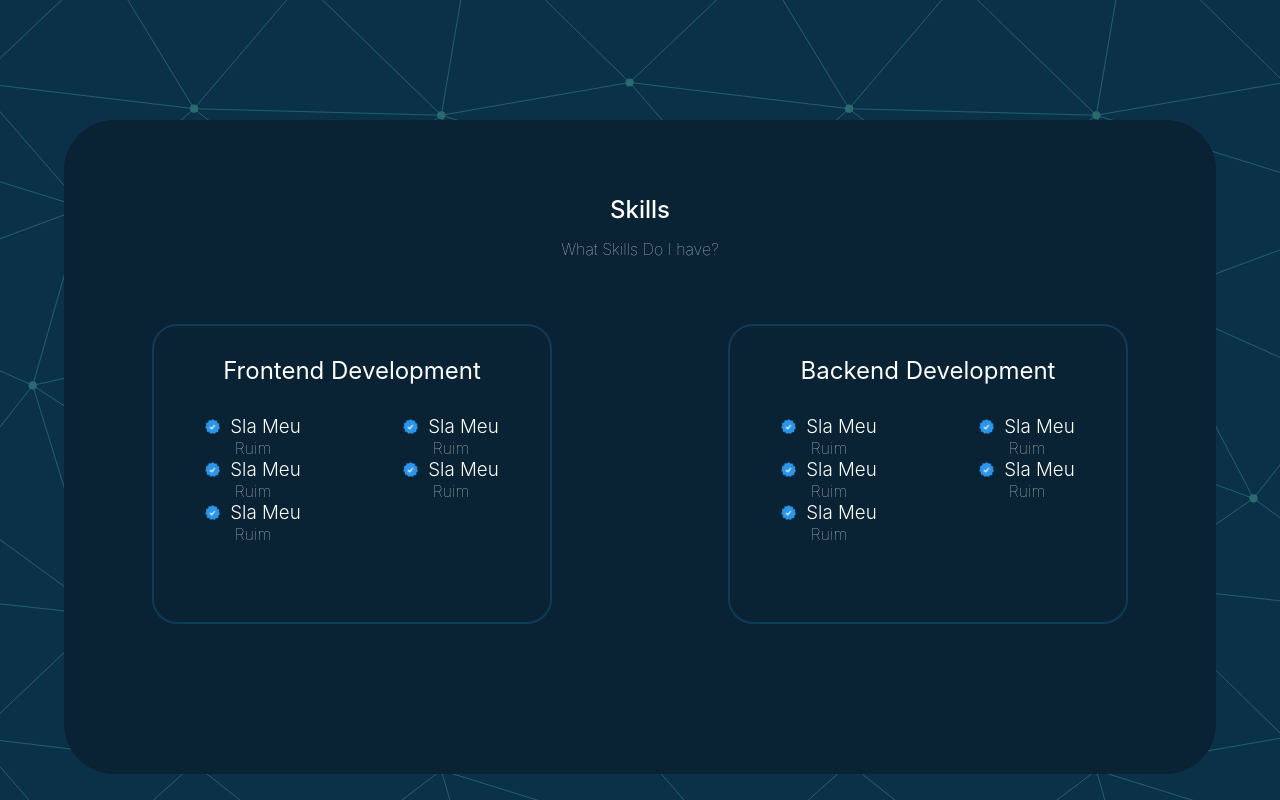
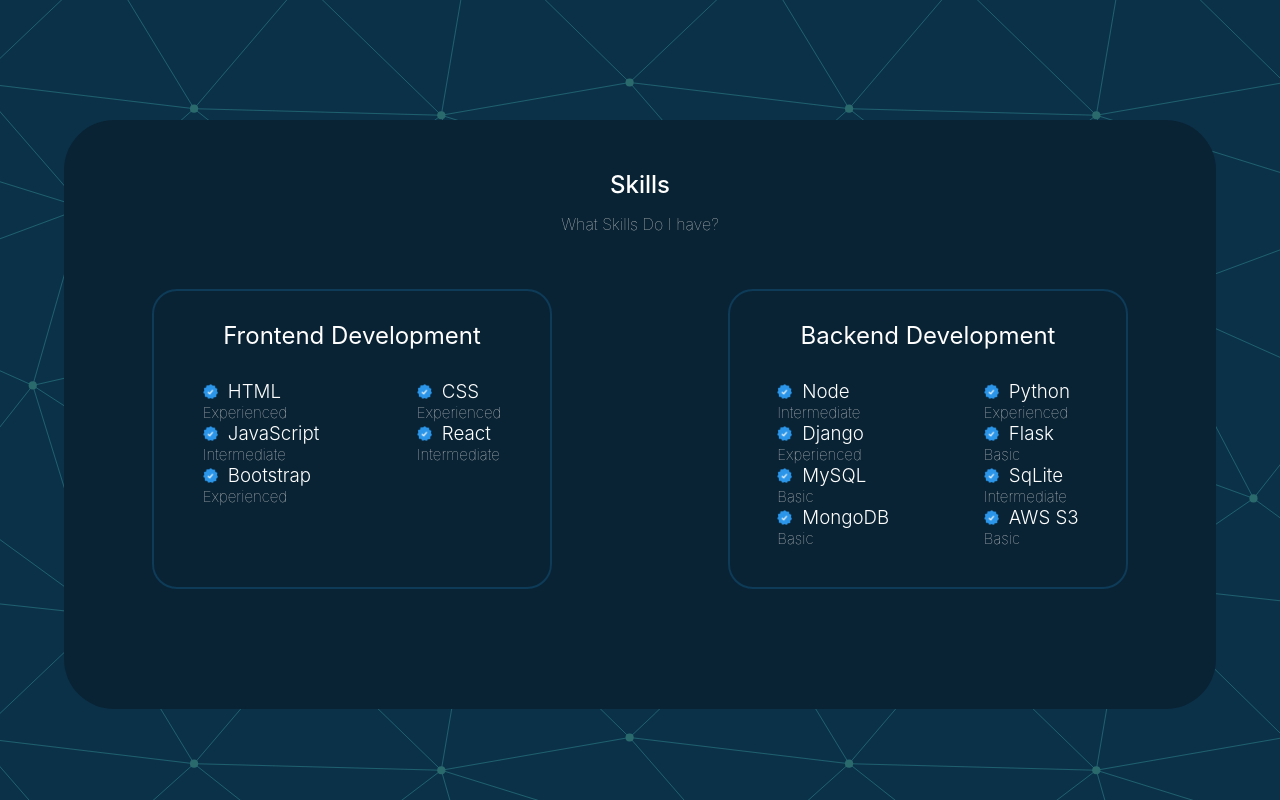
Before and after one commit to PedroL22/Pedro-Lucena-Portfolio, a React (Vite) app: page / in a window 1280 px wide. Shown: the part 760-1560 px from the top of the page. Built offline with nearby package versions, Linux system fonts and the light colour scheme.

Commit message:
Correct information for Section2

```diff
--- a/src/components/Section2/Grid1/Grid1.jsx
+++ b/src/components/Section2/Grid1/Grid1.jsx
@@ -7,11 +7,11 @@ function Grid1() {
     <>
       <h2>Frontend Development</h2>
       <div className="grid">
-        <Skill className="skills" skillName="sla meu" levelOfSkill="ruim" />
-        <Skill className="skills" skillName="sla meu" levelOfSkill="ruim" />
-        <Skill className="skills" skillName="sla meu" levelOfSkill="ruim" />
-        <Skill className="skills" skillName="sla meu" levelOfSkill="ruim" />
-        <Skill className="skills" skillName="sla meu" levelOfSkill="ruim" />
+        <Skill skillName="HTML" levelOfSkill="experienced" />
+        <Skill skillName="CSS" levelOfSkill="experienced" />
+        <Skill skillName="javaScript" levelOfSkill="intermediate" />
+        <Skill skillName="react" levelOfSkill="intermediate" />
+        <Skill skillName="bootstrap" levelOfSkill="experienced" />
       </div>
     </>
   );
--- a/src/components/Section2/Grid1/styles.css
+++ b/src/components/Section2/Grid1/styles.css
@@ -3,7 +3,13 @@ h2 {
 	padding: 30px 0;
 }
 
+.grid p {
+	font-size: 15px;
+}
+
 .grid {
 	display: grid;
 	grid-template-columns: auto auto;
+	text-align: left;
+	justify-content: space-around;
 }
--- a/src/components/Section2/Grid2/Grid2.jsx
+++ b/src/components/Section2/Grid2/Grid2.jsx
@@ -6,11 +6,14 @@ function Grid2() {
     <>
       <h2>Backend Development</h2>
       <div className="grid">
-        <Skill skillName="sla meu" levelOfSkill="ruim" />
-        <Skill skillName="sla meu" levelOfSkill="ruim" />
-        <Skill skillName="sla meu" levelOfSkill="ruim" />
-        <Skill skillName="sla meu" levelOfSkill="ruim" />
-        <Skill skillName="sla meu" levelOfSkill="ruim" />
+        <Skill skillName="node" levelOfSkill="intermediate" />
+        <Skill skillName="python" levelOfSkill="experienced" />
+        <Skill skillName="django" levelOfSkill="experienced" />
+        <Skill skillName="flask" levelOfSkill="basic" />
+        <Skill skillName="mySQL" levelOfSkill="basic" />
+        <Skill skillName="sqLite" levelOfSkill="intermediate" />
+        <Skill skillName="mongoDB" levelOfSkill="basic" />
+        <Skill skillName="aWS s3" levelOfSkill="basic" />
       </div>
     </>
   );
--- a/src/components/Section2/Skill/styles.css
+++ b/src/components/Section2/Skill/styles.css
@@ -1,6 +1,5 @@
 .skill-title {
 	display: inline-flex;
-	text-align: center;
 	align-items: center;
 }
 
--- a/src/components/Section2/styles.css
+++ b/src/components/Section2/styles.css
@@ -7,7 +7,7 @@
 .square h1 {
 	display: block;
 	text-align: center;
-	padding-top: 75px;
+	padding-top: 50px;
 	color: white;
 	font-weight: 500;
 }
@@ -32,8 +32,8 @@
 	display: flex;
 	width: 90vw;
 	min-height: fit-content;
-	padding-top: 50px;
-	padding-bottom: 150px;
+	padding-top: 40px;
+	padding-bottom: 120px;
 }
 
 .frontend, .backend {
@@ -57,15 +57,21 @@
 		overflow: hidden;
 		height: fit-content;
 		padding-bottom: 80px;
+		padding-top: 40px;
 	}
 
 	.section2 {
 		height: fit-content;
 	}
 
+	.square h1 {
+		padding-top: 50px;
+	}
+
 	.frontend, .backend {
 		width: 300px;
 		height: fit-content;
-		padding-bottom: 40px;
+		padding-bottom: 30px;
+		margin-bottom: 30px;
 	}
 }
```
